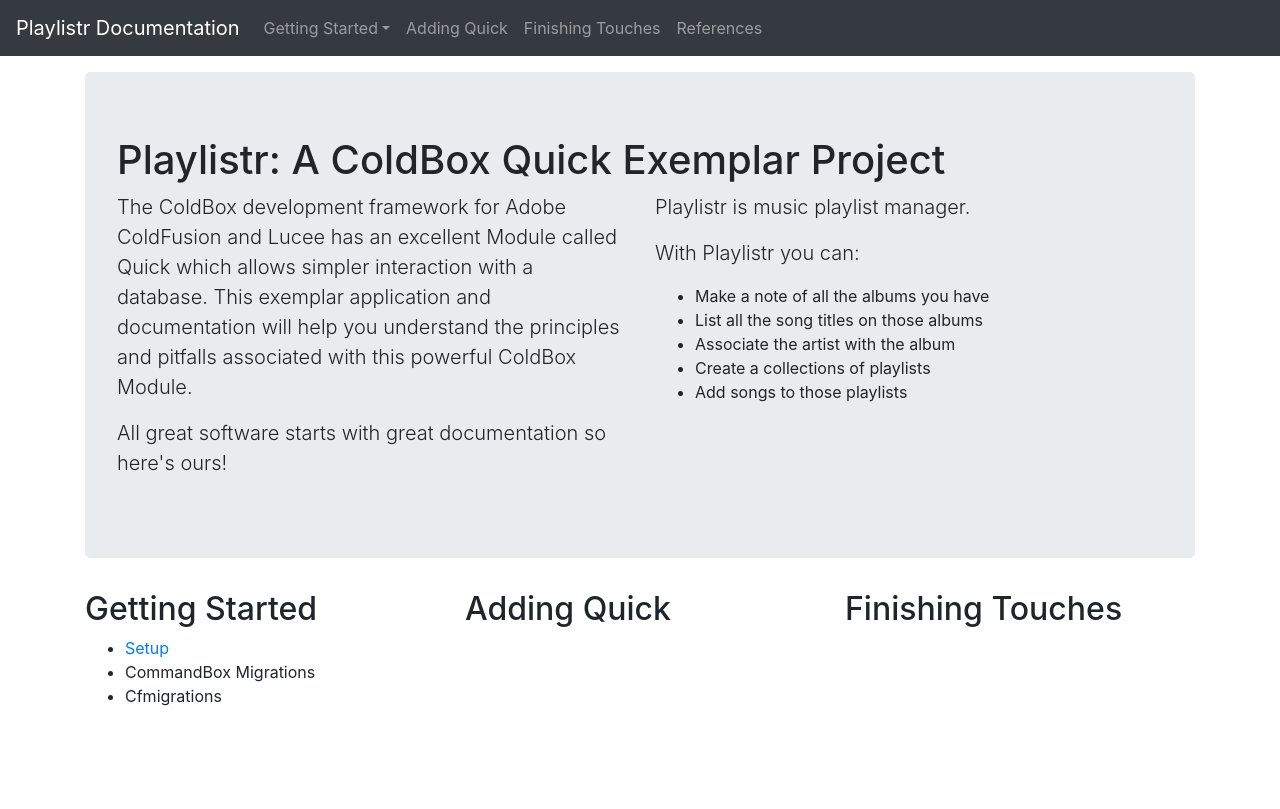
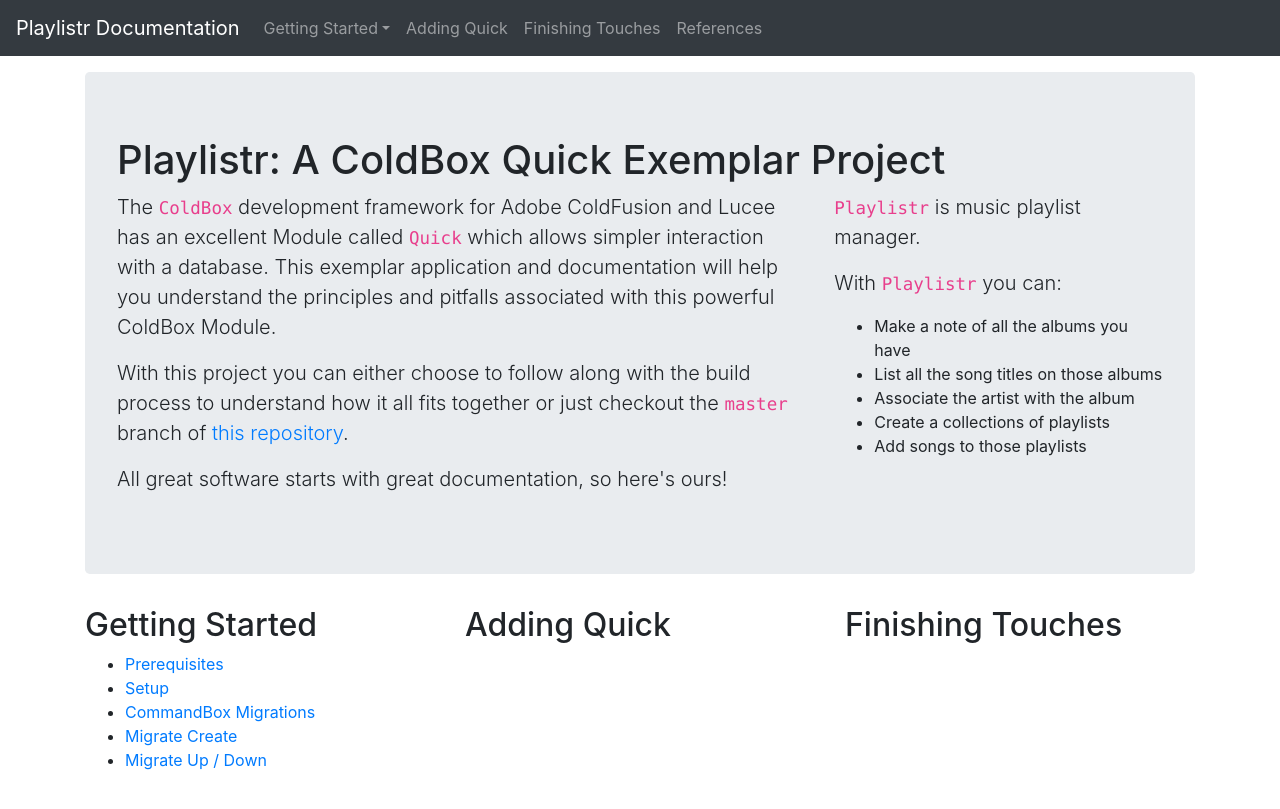
Before and after one commit to richardherbert/playlistr, a Jekyll site: the page built from index.html, in a window 1280 px wide and 1200 px high. Shown: the top 809 px of the window. Built offline with Jekyll 4.4.1, drawn with Linux system fonts in a browser that asks for light colours; nearby versions of some CDN libraries.

Commit message:
Links to new pages added

```diff
--- a/index.html
+++ b/index.html
@@ -5,14 +5,16 @@
 	<h1>Playlistr: A ColdBox Quick Exemplar Project</h1>
 
 	<div class="row">
-		<div class="col">
-			<p class="lead">The ColdBox development framework for Adobe ColdFusion and Lucee has an excellent Module called Quick which allows simpler interaction with a database. This exemplar application and documentation will help you understand the principles and pitfalls associated with this powerful ColdBox Module.</p>
+		<div class="col-8">
+			<p class="lead">The <code>ColdBox</code> development framework for Adobe ColdFusion and Lucee has an excellent Module called <code>Quick</code> which allows simpler interaction with a database. This exemplar application and documentation will help you understand the principles and pitfalls associated with this powerful ColdBox Module.</p>
 
-			<p class="lead">All great software starts with great documentation so here's ours!</p>
+			<p class="lead">With this project you can either choose to follow along with the build process to understand how it all fits together or just checkout the <code>master</code> branch of <a href="https://github.com/richardherbert/playlistr">this repository</a>.</p>
+
+			<p class="lead">All great software starts with great documentation, so here's ours!</p>
 		</div>
-		<div class="col">
-			<p class="lead">Playlistr is music playlist manager.</p>
-			<p class="lead">With Playlistr you can:</p>
+		<div class="col-4">
+			<p class="lead"><code>Playlistr</code> is music playlist manager.</p>
+			<p class="lead">With <code>Playlistr</code> you can:</p>
 			<ul>
 				<li>Make a note of all the albums you have</li>
 				<li>List all the song titles on those albums</li>
@@ -29,9 +31,13 @@
 		<h2>Getting Started</h2>
 
 		<ul>
-			<li><a href="setup/">Setup</a></li>
-			<li>CommandBox Migrations</li>
-			<li>Cfmigrations</li>
+			<li><a href="getting-started/prerequisites.html">Prerequisites</a></li>
+			<li><a href="getting-started/setup.html">Setup</a></li>
+			<li><a href="getting-started/commandbox-migrations.html">CommandBox Migrations</a></li>
+			<li><a href="getting-started/migrate-create.html">Migrate Create</a></li>
+			<li><a href="getting-started/migrate-up-down.html">Migrate Up / Down</a></li>
+
+
 		</ul>
 	</div>
 
```
